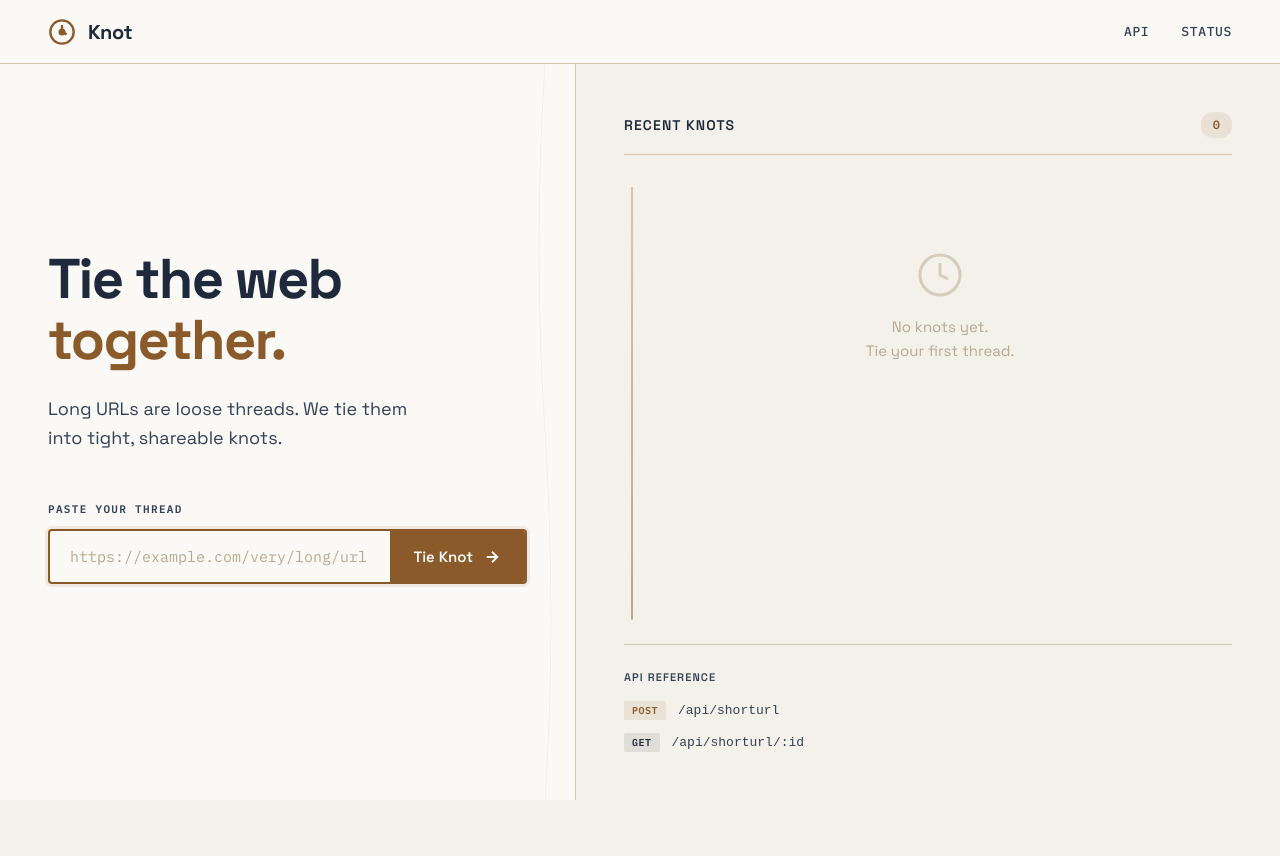
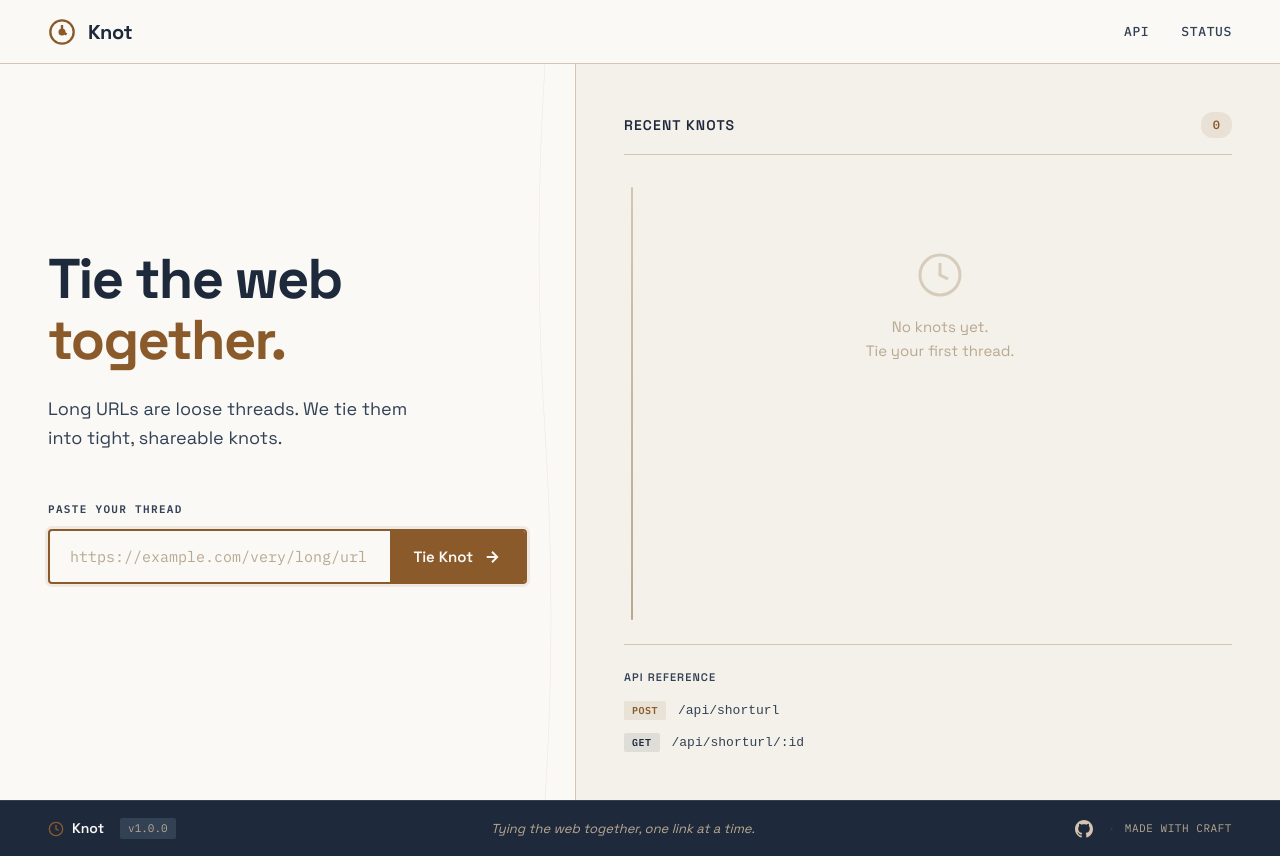
Before and after one commit to bhavyup/FCC-Backend, a website: page projects/url-shortener/public/index.html in a window 1280 px wide. Before the commit the page ends 800 px from the top, so only its background shows below. Drawn offline with Linux system fonts and the light colour scheme; no server answers.

Commit message:
changed url shortener v1

```diff
--- a/projects/url-shortener/public/index.html
+++ b/projects/url-shortener/public/index.html
@@ -161,6 +161,34 @@
         </div>
       </section>
     </main>
+
+    <!-- Footer -->
+    <footer class="footer">
+      <div class="footer-left">
+        <div class="footer-brand">
+          <svg class="footer-icon" viewBox="0 0 24 24" fill="none" stroke="currentColor" stroke-width="2">
+            <circle cx="12" cy="12" r="10"/>
+            <path d="M12 6v6l4 2"/>
+          </svg>
+          <span class="footer-name">Knot</span>
+        </div>
+        <span class="footer-version">v1.0.0</span>
+      </div>
+
+      <div class="footer-center">
+        <span class="footer-tagline">Tying the web together, one link at a time.</span>
+      </div>
+
+      <div class="footer-right">
+        <a href="https://github.com" class="footer-link" target="_blank" rel="noopener" aria-label="GitHub">
+          <svg viewBox="0 0 24 24" fill="currentColor">
+            <path d="M12 0c-6.626 0-12 5.373-12 12 0 5.302 3.438 9.8 8.207 11.387.599.111.793-.261.793-.577v-2.234c-3.338.726-4.033-1.416-4.033-1.416-.546-1.387-1.333-1.756-1.333-1.756-1.089-.745.083-.729.083-.729 1.205.084 1.839 1.237 1.839 1.237 1.07 1.834 2.807 1.304 3.492.997.107-.775.418-1.305.762-1.604-2.665-.305-5.467-1.334-5.467-5.931 0-1.311.469-2.381 1.236-3.221-.124-.303-.535-1.524.117-3.176 0 0 1.008-.322 3.301 1.23.957-.266 1.983-.399 3.003-.404 1.02.005 2.047.138 3.006.404 2.291-1.552 3.297-1.23 3.297-1.23.653 1.653.242 2.874.118 3.176.77.84 1.235 1.911 1.235 3.221 0 4.609-2.807 5.624-5.479 5.921.43.372.823 1.102.823 2.222v3.293c0 .319.192.694.801.576 4.765-1.589 8.199-6.086 8.199-11.386 0-6.627-5.373-12-12-12z"/>
+          </svg>
+        </a>
+        <span class="footer-divider">·</span>
+        <span class="footer-credit">Made with craft</span>
+      </div>
+    </footer>
   </div>
 
   <script src="script.js"></script>
--- a/projects/url-shortener/public/styles.css
+++ b/projects/url-shortener/public/styles.css
@@ -788,6 +788,102 @@ body {
   color: var(--slate-light);
 }
 
+/* ===== Main Footer ===== */
+.footer {
+  display: flex;
+  align-items: center;
+  justify-content: space-between;
+  padding: 0 48px;
+  height: 56px;
+  background: var(--slate);
+  color: var(--twine);
+  border-top: 1px solid var(--slate-light);
+}
+
+.footer-left {
+  display: flex;
+  align-items: center;
+  gap: 16px;
+}
+
+.footer-brand {
+  display: flex;
+  align-items: center;
+  gap: 8px;
+}
+
+.footer-icon {
+  width: 16px;
+  height: 16px;
+  color: var(--hemp);
+}
+
+.footer-name {
+  font-weight: 600;
+  font-size: 0.875rem;
+  color: var(--canvas);
+}
+
+.footer-version {
+  font-family: var(--font-mono);
+  font-size: 0.6875rem;
+  color: var(--twine-dark);
+  padding: 2px 8px;
+  background: var(--slate-light);
+  border-radius: 2px;
+}
+
+.footer-center {
+  flex: 1;
+  display: flex;
+  justify-content: center;
+}
+
+.footer-tagline {
+  font-size: 0.8125rem;
+  color: var(--twine-dark);
+  font-style: italic;
+}
+
+.footer-right {
+  display: flex;
+  align-items: center;
+  gap: 12px;
+}
+
+.footer-link {
+  display: flex;
+  align-items: center;
+  justify-content: center;
+  width: 28px;
+  height: 28px;
+  color: var(--twine);
+  transition: color 0.2s, transform 0.2s;
+}
+
+.footer-link:hover {
+  color: var(--canvas);
+  transform: translateY(-2px);
+}
+
+.footer-link svg {
+  width: 18px;
+  height: 18px;
+}
+
+.footer-divider {
+  color: var(--slate-light);
+  font-size: 0.875rem;
+}
+
+.footer-credit {
+  font-family: var(--font-mono);
+  font-size: 0.6875rem;
+  color: var(--twine-dark);
+  text-transform: uppercase;
+  letter-spacing: 0.05em;
+}
+
 /* ===== Scrollbar ===== */
 ::-webkit-scrollbar {
   width: 6px;
@@ -830,6 +926,14 @@ body {
   .header {
     padding: 0 24px;
   }
+
+  .footer {
+    padding: 0 24px;
+  }
+
+  .footer-tagline {
+    display: none;
+  }
 }
 
 @media (max-width: 480px) {
@@ -866,4 +970,17 @@ body {
   .short-url {
     text-align: center;
   }
+
+  .footer {
+    padding: 12px 16px;
+    height: auto;
+    flex-direction: column;
+    gap: 8px;
+  }
+
+  .footer-left,
+  .footer-right {
+    width: 100%;
+    justify-content: center;
+  }
 }
```
